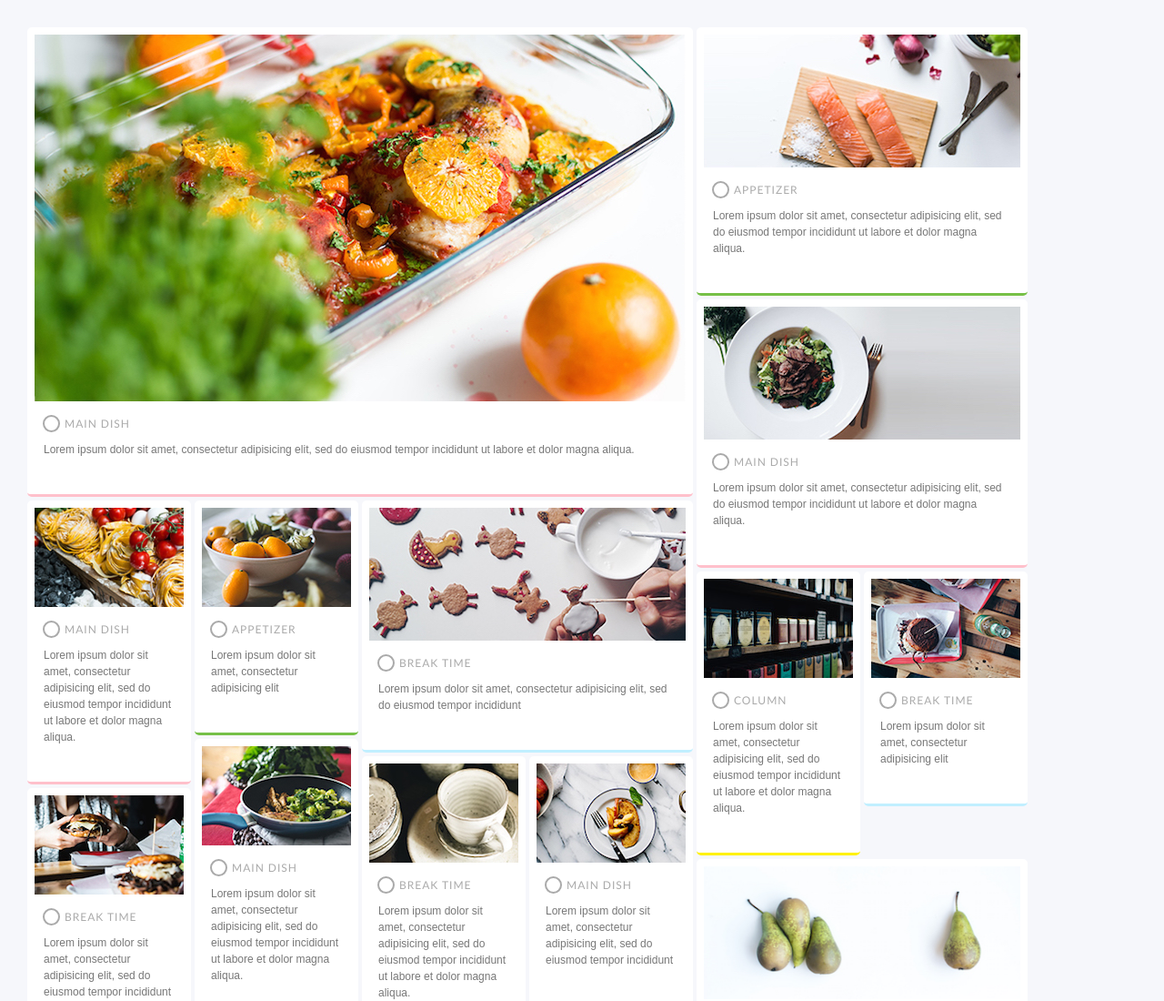
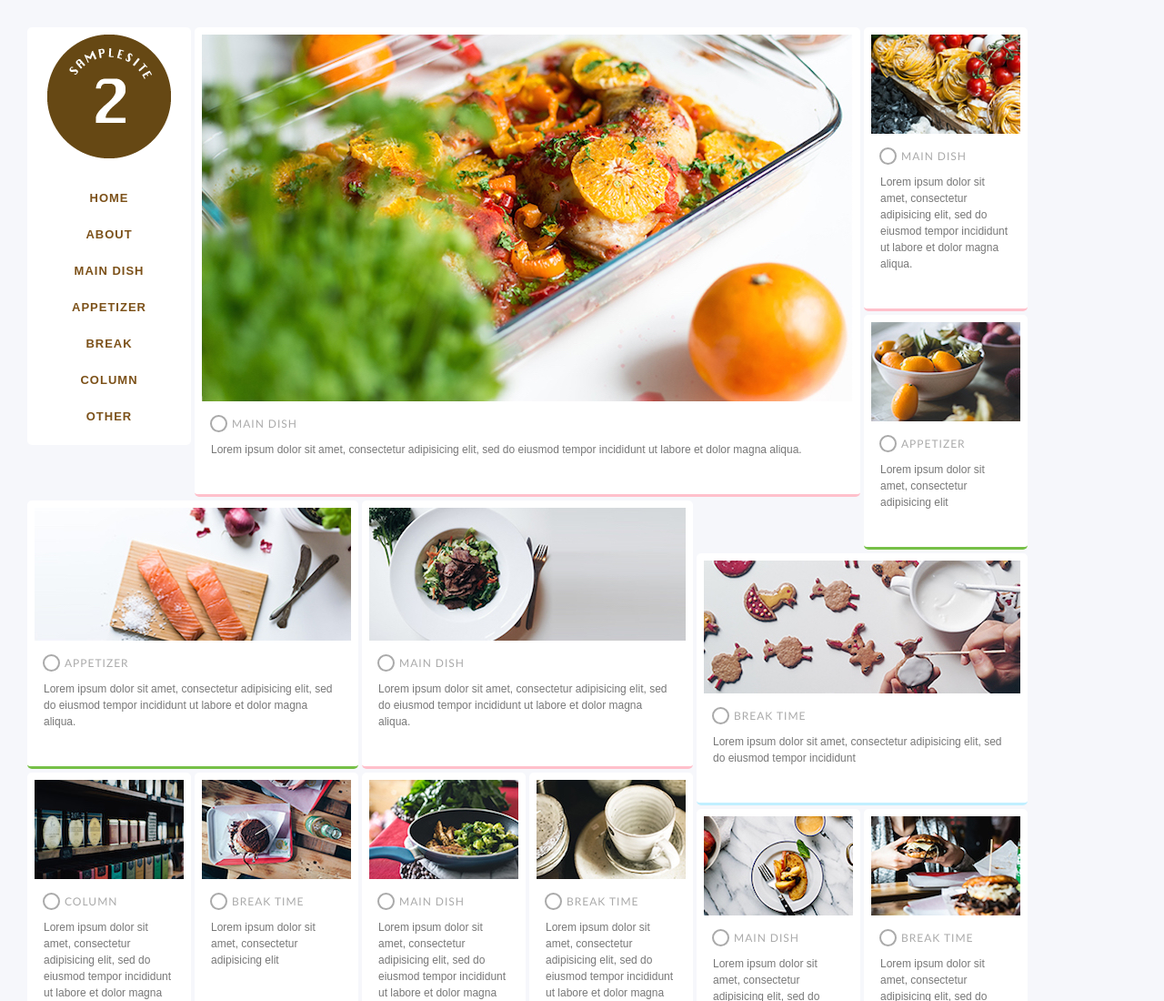
Before and after one commit to teruyainomata0831/grid-layout, a plain HTML site: page index.html in a window 1280 px wide. Shown: the top 1100 px of the page at 91% size. Drawn offline with nearby package versions, Linux system fonts and the light colour scheme.

Commit message:
ナビゲーションバー作成

```diff
--- a/css/style.css
+++ b/css/style.css
@@ -18,6 +18,53 @@ body {
 a:link, a:visited, a:hover, a:active {
   color: #7C5119;
   text-decoration: none;
+}
+
+.header {
+  padding: 25px 0;
+  border-bottom: none !important;
+  text-align: center;
+}
+
+.logo {
+  width: 136px;
+  height: 136px;
+  transition: -webkit-transform 0.3s;
+  transition: transform 0.3s;
+}
+
+.logo:hover {
+  -webkit-transform: rotate(360deg);
+  transform: rotate(360deg);
+}
+
+.nav {
+  margin: 35px auto 10px;
+}
+
+.nav-item {
+  margin-top: 20px;
+  text-align: center;
+  letter-spacing: 1px;
+  font-weight: bold;
+  font-size: 1.3rem;
+}
+
+.nav-item a {
+  display: inline-block;
+}
+
+.nav-item a::after {
+  content: '';
+  display: block;
+  width: 0;
+  margin: 6px auto 0;
+  border-bottom: 1px solid #7C5119;
+  transform: width 0.3s ease-in-out;
+}
+
+.nav-item a:hover::after {
+  width: 100%;
 }
 
 .item {
--- a/index.html
+++ b/index.html
@@ -8,6 +8,24 @@
     <link rel="stylesheet" href="css/style.css" />
   </head>
   <body>
+    <header class="header item">
+      <h1>
+        <a href="#">
+          <img src="images/logo.png" alt="SAMPLE SITE" class="logo" />
+        </a>
+      </h1>
+      <nav class="nav">
+        <ul>
+          <li class="nav-item"><a href="#">HOME</a></li>
+          <li class="nav-item"><a href="#">ABOUT</a></li>
+          <li class="nav-item"><a href="#">MAIN DISH</a></li>
+          <li class="nav-item"><a href="#">APPETIZER</a></li>
+          <li class="nav-item"><a href="#">BREAK</a></li>
+          <li class="nav-item"><a href="#">COLUMN</a></li>
+          <li class="nav-item"><a href="#">OTHER</a></li>
+        </ul>
+      </nav>
+    </header>
     <section class="item item-l item-maindish">
       <a href="#">
         <img src="images/image_L_1.jpg" alt="メインディッシュ" class="image" />
```
